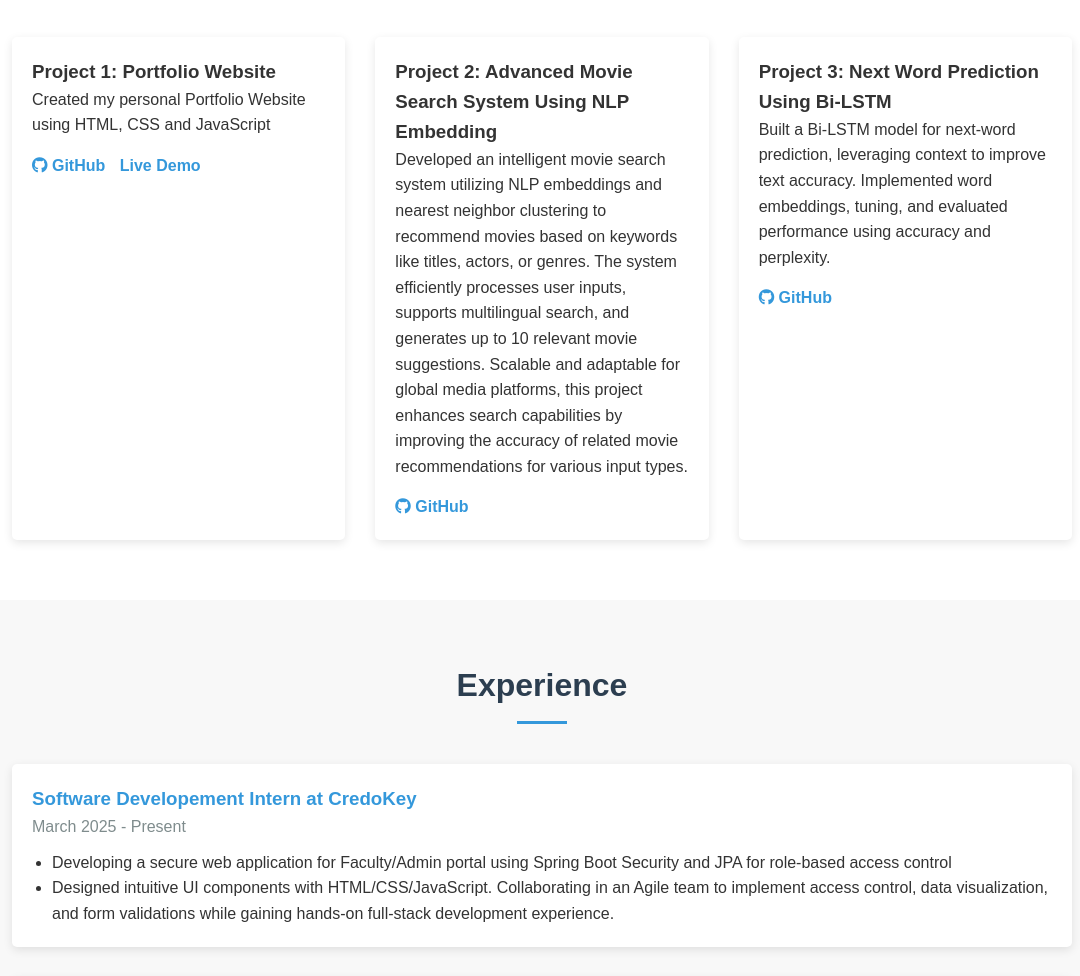
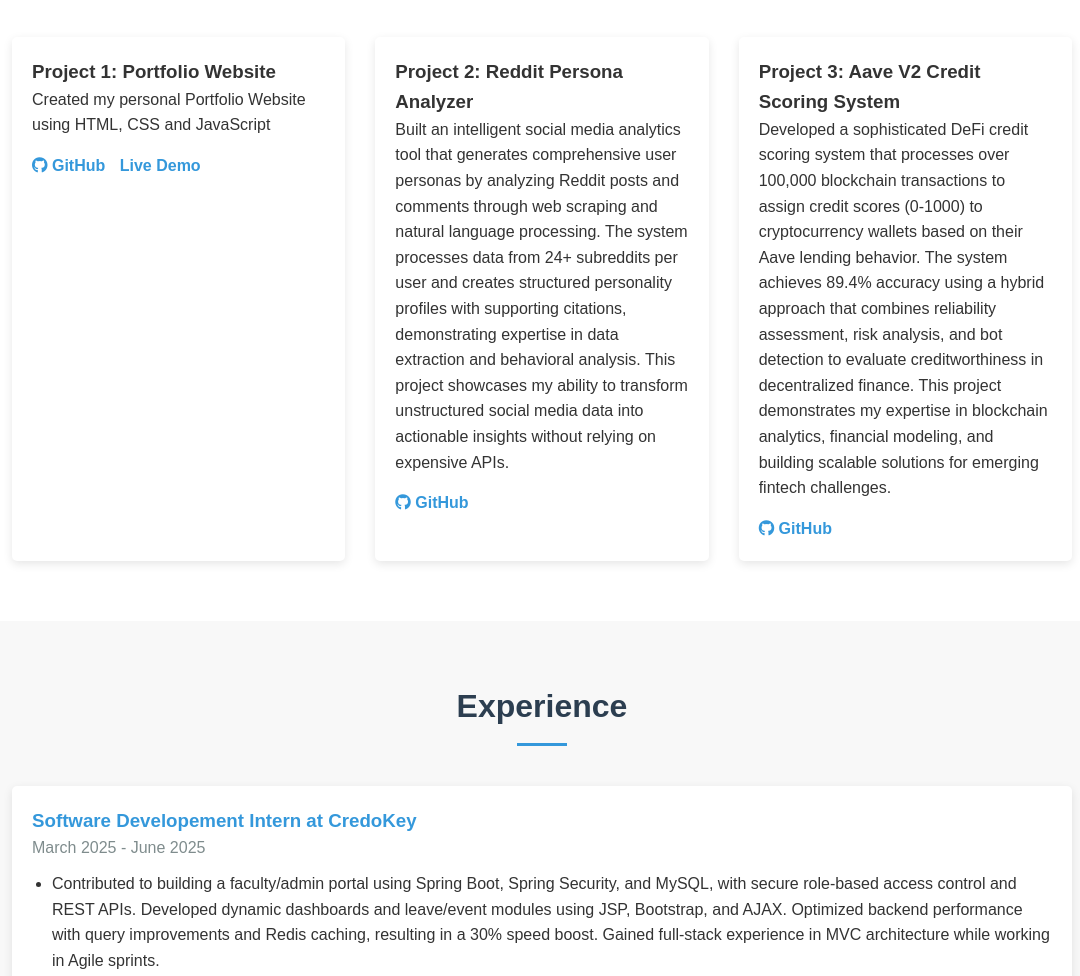
Before and after one commit to nidhimahesh/Personal-Webpage, a plain HTML site: page index.html in a window 1280 px wide. Shown: the part 1235-2211 px from the top of the page, without its empty margins (98-1178 px from the left). Drawn offline with nearby package versions, Linux system fonts and the light colour scheme.

Commit message:
Update index.html with new content

```diff
--- a/index.html
+++ b/index.html
@@ -31,7 +31,7 @@
         </div>
         <div class="header-right">
             <h1>Nidhi Mahesh</h1>
-            <p>4th Year Student at M S Ramaiah Institute of Technology</p>
+            <p>Artificial Intelligence and Machine Learning Engineering Graduate from M S Ramaiah Institute of Technology</p>
             <div class="social-links">
                 <a href="https://github.com/nidhimahesh"><i class="fab fa-github"></i></a>
                 <a href="https://www.linkedin.com/in/nidhi-mahesh-817b05290/"><i class="fab fa-linkedin"></i></a>
@@ -62,26 +62,24 @@
                     <h3>Project 1: Portfolio Website</h3>
                     <p>Created my personal Portfolio Website using HTML, CSS and JavaScript</p>
                     <div class="project-links">
-                        <a href="https://github.com/nidhimahesh/Personal-Portfolio.git"><i class="fab fa-github"></i> GitHub</a>
-                        <a href="/Users/Aryan/Web Programming Portfolio/portfolio1.html"><i class=""></i> Live Demo</a>
+                        <a href="https://github.com/nidhimahesh/Personal-Webpage.git"><i class="fab fa-github"></i> GitHub</a>
+                        <a href="#"><i class=""></i> Live Demo</a>
                     </div>
                 </div>
                 <div class="project-card animate__animated">
                     <h3>Project 2:
-                        Advanced Movie Search System Using NLP Embedding</h3>
-                    <p>Developed an intelligent movie search system utilizing NLP embeddings and nearest neighbor clustering to recommend movies based on keywords like titles, actors, or genres. The system efficiently processes user inputs, supports multilingual search, and generates up to 10 relevant movie suggestions. Scalable and adaptable for global media platforms, this project enhances search capabilities by improving the accuracy of related movie recommendations for various input types.</p>
+                        Reddit Persona Analyzer</h3>
+                    <p>Built an intelligent social media analytics tool that generates comprehensive user personas by analyzing Reddit posts and comments through web scraping and natural language processing. The system processes data from 24+ subreddits per user and creates structured personality profiles with supporting citations, demonstrating expertise in data extraction and behavioral analysis. This project showcases my ability to transform unstructured social media data into actionable insights without relying on expensive APIs.</p>
                     <div class="project-links">
-                        <a href="#"><i class="fab fa-github"></i> GitHub</a>
+                        <a href="https://github.com/nidhimahesh/reddit-persona-analyzer"><i class="fab fa-github"></i> GitHub</a>
 
                     </div>
                 </div>
                 <div class="project-card animate__animated">
-                    <h3>Project 3: Next Word Prediction Using Bi-LSTM</h3>
-                    <p>Built a Bi-LSTM model for next-word prediction,
-                        leveraging context to improve text accuracy. Implemented word embeddings, tuning, and evaluated
-                        performance using accuracy and perplexity.</p>
+                    <h3>Project 3: Aave V2 Credit Scoring System</h3>
+                    <p>Developed a sophisticated DeFi credit scoring system that processes over 100,000 blockchain transactions to assign credit scores (0-1000) to cryptocurrency wallets based on their Aave lending behavior. The system achieves 89.4% accuracy using a hybrid approach that combines reliability assessment, risk analysis, and bot detection to evaluate creditworthiness in decentralized finance. This project demonstrates my expertise in blockchain analytics, financial modeling, and building scalable solutions for emerging fintech challenges.</p>
                     <div class="project-links">
-                        <a href="#"><i class="fab fa-github"></i> GitHub</a>
+                        <a href="https://github.com/nidhimahesh/aave-credit-scoring"><i class="fab fa-github"></i> GitHub</a>
 
                     </div>
                 </div>
@@ -95,13 +93,10 @@
             <h2 class="section-title">Experience</h2>
             <div class="experience-item animate__animated">
                 <h3 class="company">Software Developement Intern at CredoKey</h3>
-                <p class="date">March 2025 - Present</p>
+                <p class="date">March 2025 - June 2025</p>
                 <ul>
-                    <li>Developing a secure web application for Faculty/Admin portal using Spring Boot Security and JPA
-                        for role-based access control</li>
-                    <li>Designed intuitive UI components with HTML/CSS/JavaScript.
-                        Collaborating in an Agile team to implement access control, data visualization, and form validations
-                        while gaining hands-on full-stack development experience.</li>
+                    <li>Contributed to building a faculty/admin portal using Spring Boot, Spring Security, and MySQL, with secure role-based access control and REST APIs. Developed dynamic dashboards and leave/event modules using JSP, Bootstrap, and AJAX. Optimized backend performance with query improvements and Redis caching, resulting in a 30% speed boost. Gained full-stack experience in MVC architecture while working in Agile sprints.</li>
+
                 </ul>
             </div>
             <div class="experience-item animate__animated">
```
